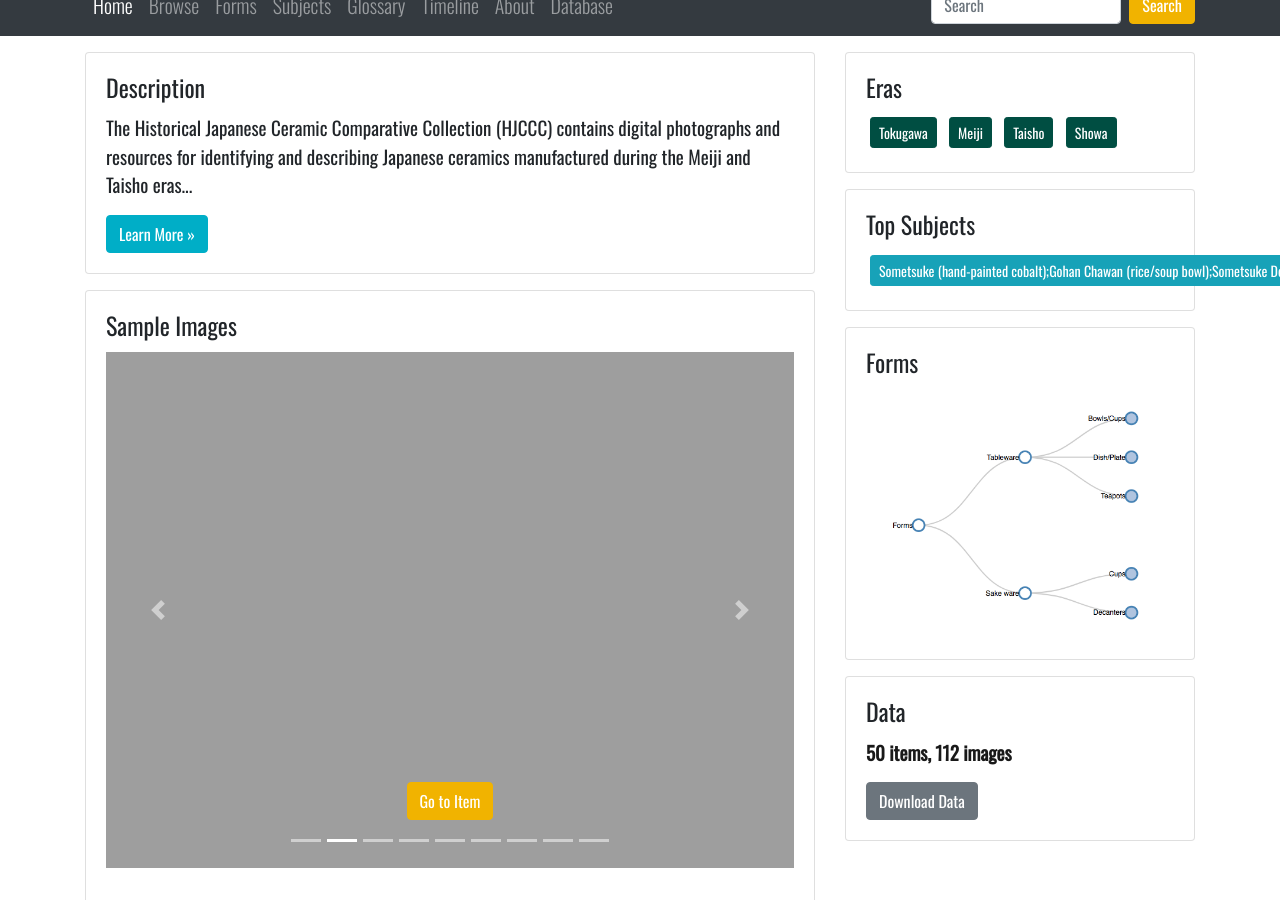
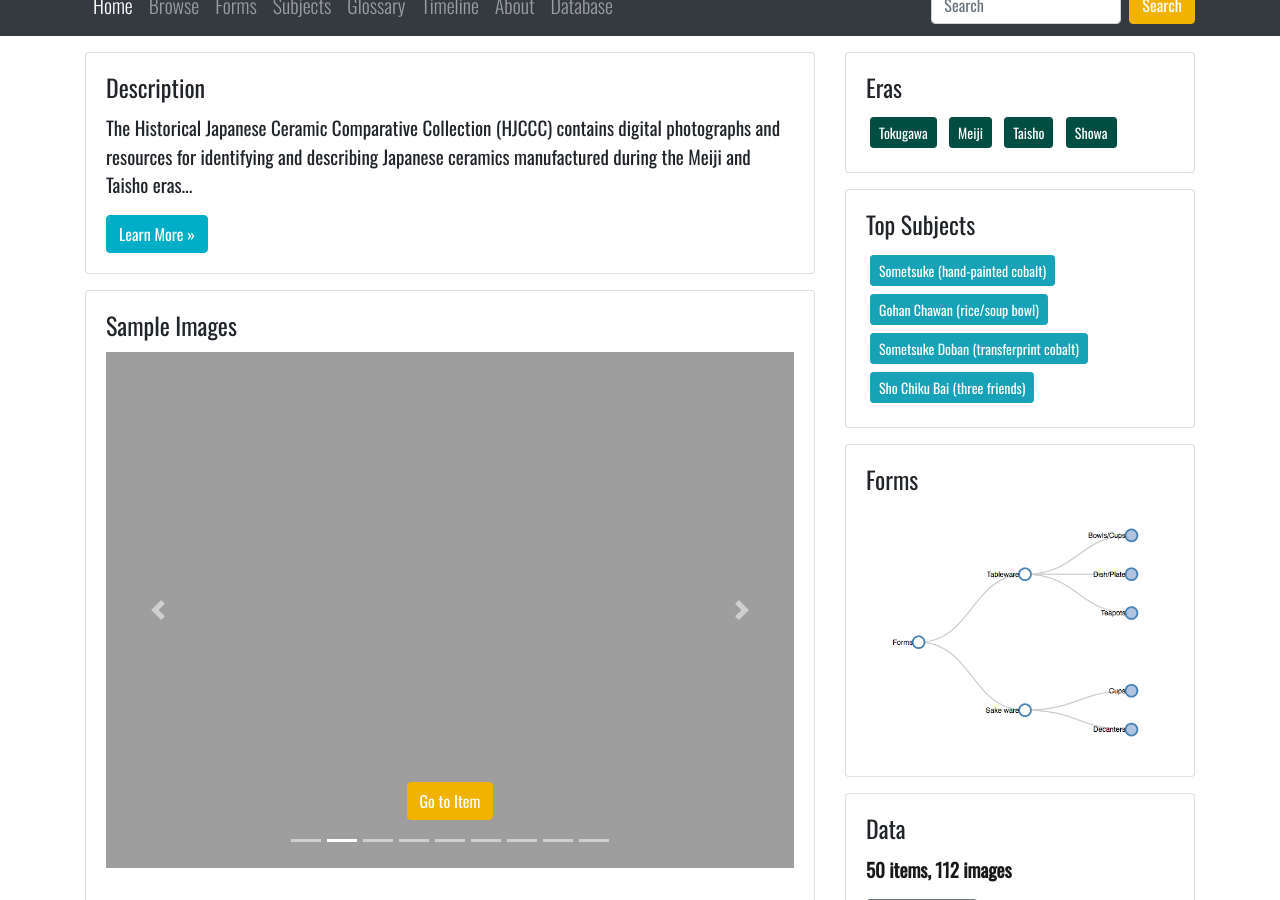
Before and after one commit to uidaholib/HJCCC_source, a Jekyll site: the page built from index.md, in a window 1280 px wide and 900 px high, scrolled down 455 px. Built offline with Jekyll 4.4.1, drawn with Linux system fonts in a browser that asks for light colours.

Commit message:
sanitize top subjects include

```diff
--- a/_includes/index/subjects.html
+++ b/_includes/index/subjects.html
@@ -1,10 +1,10 @@
 <div class="card mb-3">
   <div class="card-body">
     <h5 class="card-title">Top Subjects</h5>
-    {%- assign topSubjects = page.featured-subjects | split: "; " -%}
+    {%- assign topSubjects = page.featured-subjects | split: ";" -%}
     <p class="card-text">
         {% for s in topSubjects %}
-        <a class="btn btn-sm btn-info m-1" href="{{ s | uri_escape | prepend: '/browse.html#' | absolute_url }}">{{ s }}</a>{% endfor %}
+        <a class="btn btn-sm btn-info m-1" href="{{ s | strip | uri_escape | prepend: '/browse.html#' | absolute_url }}">{{ s | strip }}</a>{% endfor %}
     </p>
   </div>
 </div>
```
